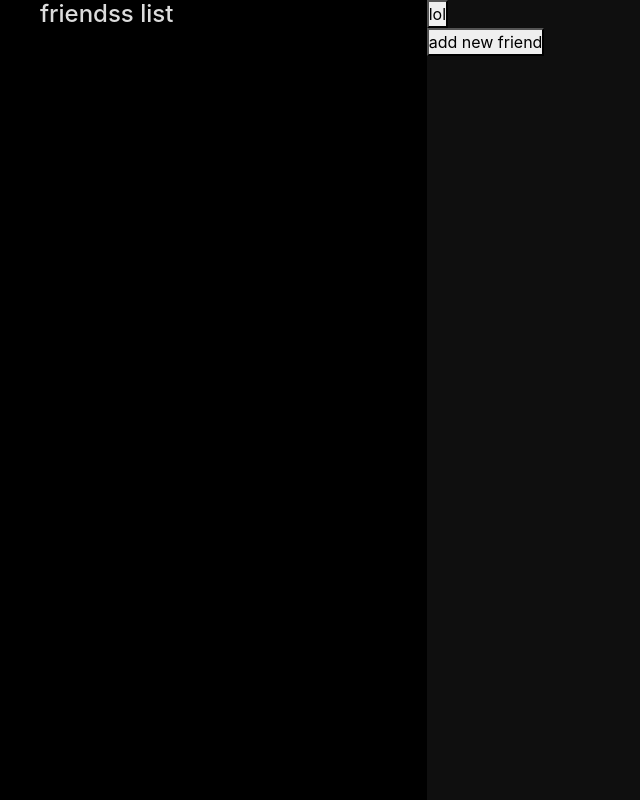
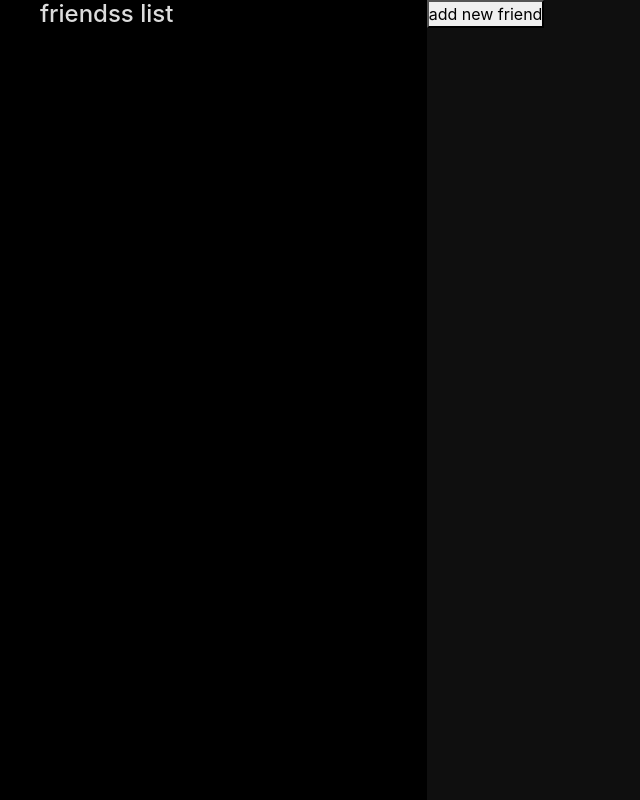
Before and after one commit to ignacioV/friendAppJs, a website with bundled scripts: page index.html in a window 1280 px wide. Shown: the whole page, without its empty margins (0-640 px from the left). Built offline with nearby package versions, Linux system fonts and the light colour scheme; files whose address does not match are found by name.

Commit message:
remove comments

```diff
--- a/index.html
+++ b/index.html
@@ -24,9 +24,6 @@
         </div>
 
         <div class="add-friend-form">
-            <button id="append-to-file-btn">
-                lol
-            </button>
             <div id="open-new-form-btn">
                 <button>
                     add new friend
--- a/src/app/service.js
+++ b/src/app/service.js
@@ -1,8 +1,6 @@
 import { makeFriendsList } from "./list/friends-list-maker.js";
 import { saveNewFriend } from "./friend-forms/new-friend-form.js"
 import { handleNewFriendFormVisibility } from "./friend-forms/new-friend-form-visibility.js"
-
-// import { addToFile } from "../../server/app.js"
 
 export function app() {
     console.log("running app")
@@ -10,8 +8,4 @@ export function app() {
     makeFriendsList();
     saveNewFriend();
     handleNewFriendFormVisibility();
-
-    // document.getElementById("append-to-file-btn").onclick = e => {
-    //     addToFile();
-    // }
 }
```
Also changed, not shown: app.js (+0 -24 lines).
